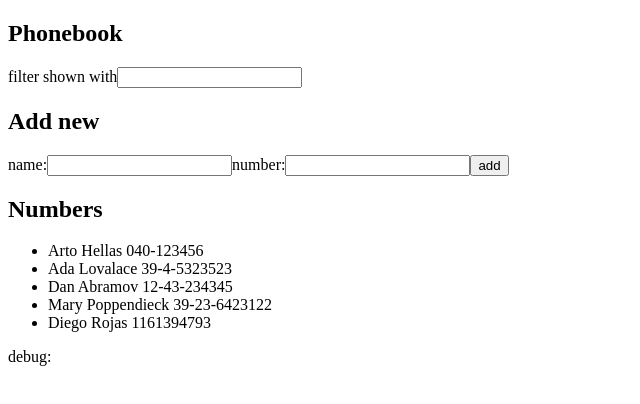
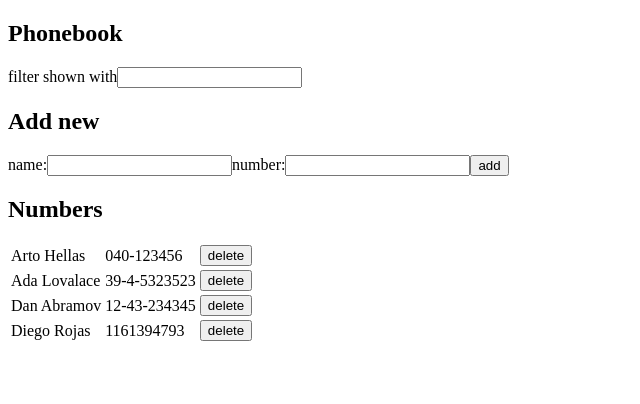
Before and after one commit to diegorealmadrid7/Part2, a React (Create React App) app in the folder thephonebook/: page / in a window 1280 px wide. Shown: the top 404 px of the page, without its empty margins (0-640 px from the left). Built offline with nearby package versions, Linux system fonts and the light colour scheme; data requests are answered from the project's data file.

Commit message:
exercise 2.17

```diff
--- a/thephonebook/db.json
+++ b/thephonebook/db.json
@@ -1,5 +1,5 @@
 {
-  "persons":[
+  "persons": [
     {
       "name": "Arto Hellas",
       "number": "040-123456",
@@ -16,11 +16,6 @@
       "id": 3
     },
     {
-      "name": "Mary Poppendieck",
-      "number": "39-23-6423122",
-      "id": 4
-    },
-    {
       "name": "Diego Rojas",
       "number": "1161394793",
       "id": 5
--- a/thephonebook/src/App.js
+++ b/thephonebook/src/App.js
@@ -1,51 +1,16 @@
 import React, { useState, useEffect } from 'react'
-import axios from 'axios'
-import Persons from './components/Persons'
 import NewPerson from './components/AddPerson'
 import FilterPerson from './components/FilterPerson'
+import Persons from './components/Persons'
+import personsServices from './services/Persons'
+import Notification from './components/Notification'
 
 const App = () => {
   const [ persons, setPersons ] = useState([])
   const [ newName, setNewName ] = useState('')
   const [ newNumber, setNewNumber ] = useState('')
   const [ newSearch, setNewSearch ] = useState('')
-
-  const hook = () => {
-    console.log('effect')
-    axios
-      .get('http://localhost:3001/persons')
-      .then(person => {
-        console.log('promise fulfilled')
-        setPersons(person.data)
-      })
-  }
-
-  useEffect(hook, [])
-
-  const addPerson = (event) => {
-    event.preventDefault()
-    const personObject = {
-      name: newName,
-      date: new Date().toISOString(),
-      number: newNumber,
-      id: persons.length + 1,
-    }
-
-    const previusPerson = persons.find(n => n.name === newName)
-
-    console.log(previusPerson ? previusPerson.name : 'no match')
-    console.log(`name: ${newName} number: ${newNumber}`)
-
-    if (previusPerson) {
-      window.alert(`${newName} is already added to phonebook`)
-      setNewName('')
-      setNewNumber('')
-    } else {
-      setPersons(persons.concat(personObject))
-      setNewName('')
-      setNewNumber('')
-    }
-  }
+  const [notification, setNotification] = useState(null);
 
   const handleNameChange = (event) => {
     setNewName(event.target.value)
@@ -59,9 +24,77 @@ const App = () => {
     setNewSearch(event.target.value)
   }
 
+  const notifyWith = (message, type='success') => {
+    setNotification({message, type})
+    setTimeout(() => {
+        setNotification(null)
+    }, 5000)
+  }
+
+  const handleDeletePerson = (id) => {
+    const toDelete = persons.find(p => p.id === id)
+    //const ok = window.confirm(`Delete ${toDelete.name}?`)
+    if(window.confirm(`Delete ${toDelete.name}?`)) {
+        personsServices
+          .deletePerson(id)
+          .then(response => {
+            setPersons(persons.filter(n => n.id !== id))
+            notifyWith(`Deleted ${toDelete.name}`)
+            setNewNumber("")
+            setNewName("")
+            setNewSearch("")
+          })
+          .catch(() => {
+            setPersons(persons.filter(n => n.id !== id))
+            notifyWith(`User ${toDelete.name} has already been deleted from the server`)
+          })
+      }
+  }
+
+  useEffect(() => {
+    personsServices
+      .getAll()
+      .then(initialPersons => {
+        setPersons(initialPersons)
+      })
+  }, [])
+
+  const addPerson = (event) => {
+    event.preventDefault()
+    const personObject = {
+      name: newName,
+      date: new Date().toISOString(),
+      number: newNumber,
+    }
+
+    const previusPerson = persons.find(n => n.name === newName)
+
+    if (previusPerson) {
+      window.alert(`${newName} is already added to phonebook`)
+      setNewName('')
+      setNewNumber('')
+    } else {
+      personsServices
+        .create(personObject)
+        .then(returnedPersons => {
+          setPersons(persons.concat(returnedPersons))
+          setNewName('')
+          setNewNumber('')
+        })
+    }
+  }
+
+  const personsToShow = newSearch.length === 0 ?
+        persons :
+        persons.filter(person => person.name.toUpperCase().includes(newSearch.toUpperCase()) > 0)
+
+
   return (
     <div>
       <h2>Phonebook</h2>
+
+      <Notification notification={notification}/>
+
       <FilterPerson
         newSearch={newSearch}
         handleSearchChange={handleSearchChange}
@@ -75,8 +108,14 @@ const App = () => {
         addPerson={addPerson}
       />
     <h2>Numbers</h2>
-     <Persons persons={persons} newSearch={newSearch} />
-    debug: {newName}
+    <table className='table'>
+      <tbody>
+        <Persons
+          persons={personsToShow}
+          handleDeletePerson={handleDeletePerson}
+        />
+      </tbody>
+    </table>
     </div>
   )
 }
--- /dev/null
+++ b/thephonebook/src/components/Notification.js
@@ -0,0 +1,15 @@
+import React from 'react'
+
+const Notification = ({ notification }) => {
+  if (notification === null) {
+    return null
+  }
+
+  return (
+    <div className={notification.type}>
+      {notification.message}
+    </div>
+  )
+}
+
+export default Notification
--- a/thephonebook/src/components/Person.js
+++ b/thephonebook/src/components/Person.js
@@ -2,8 +2,8 @@ import React from 'react'
 
 const Person = (props) => {
     return (
-        <li>{props.name} {props.number}</li>
+      <li>{props.name}  {props.number} <button onClick={props.deletePerson}>Delete</button></li>
     )
-}
+  }
 
-export default Person
+  export default Person
--- a/thephonebook/src/components/Persons.js
+++ b/thephonebook/src/components/Persons.js
@@ -1,12 +1,14 @@
 import React from 'react'
-import Person from './Person'
 
-const Persons = (props) => {
+const Persons = ({ persons, handleDeletePerson }) => {
     return (
-        <ul>
-            {props.persons.filter(person => person.name.toUpperCase().includes(props.newSearch.toUpperCase())).map(person => (
-            <Person key={person.id} name={person.name} number={person.number} /> ))}
-        </ul>
+        persons.map(person =>
+            <tr key={person.id}>
+                <td>{person.name}</td>
+                <td>{person.number}</td>
+                <td><button onClick={() => handleDeletePerson(person.id)}>delete</button></td>
+            </tr>
+        )
     )
 }
 
--- /dev/null
+++ b/thephonebook/src/services/Persons.js
@@ -0,0 +1,33 @@
+import axios from 'axios'
+
+const baseURl = "http://localhost:3001/persons"
+
+const getAll = () => {
+    const request = axios.get(baseURl)
+    return request.then(response => {
+        return response.data
+    })
+}
+
+const create = newObject => {
+    const request = axios.post(baseURl, newObject)
+    return request.then(response => {
+        return response.data
+    })
+}
+
+const update = (id, newObject) => {
+    const request = axios.put(`${baseURl}/${id}`, newObject)
+    return request.then(response => {
+        return response.data
+    })
+  }
+
+const deletePerson = id => {
+    const request = axios.delete(`${baseURl}/${id}`)
+    return request.then(response => {
+        return response.data
+    })
+}
+
+export default { getAll, create, update, deletePerson }
```
